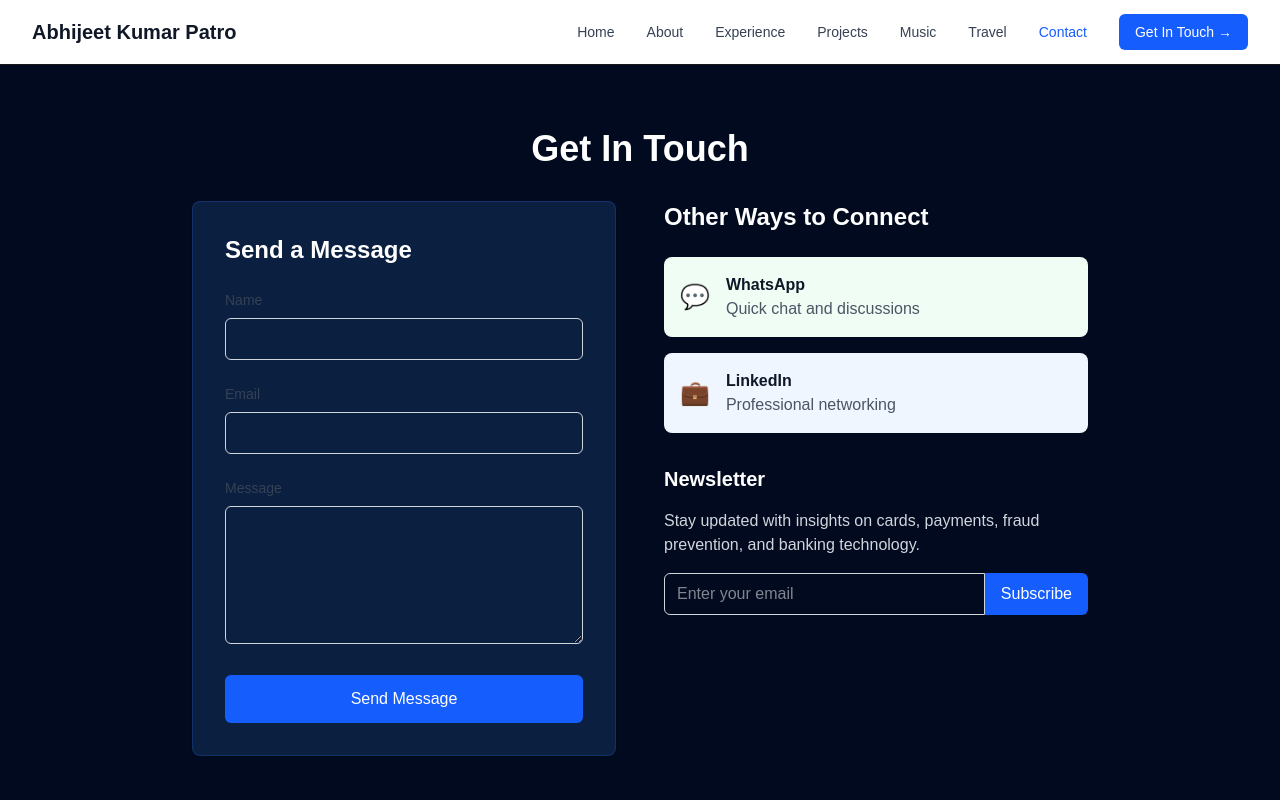
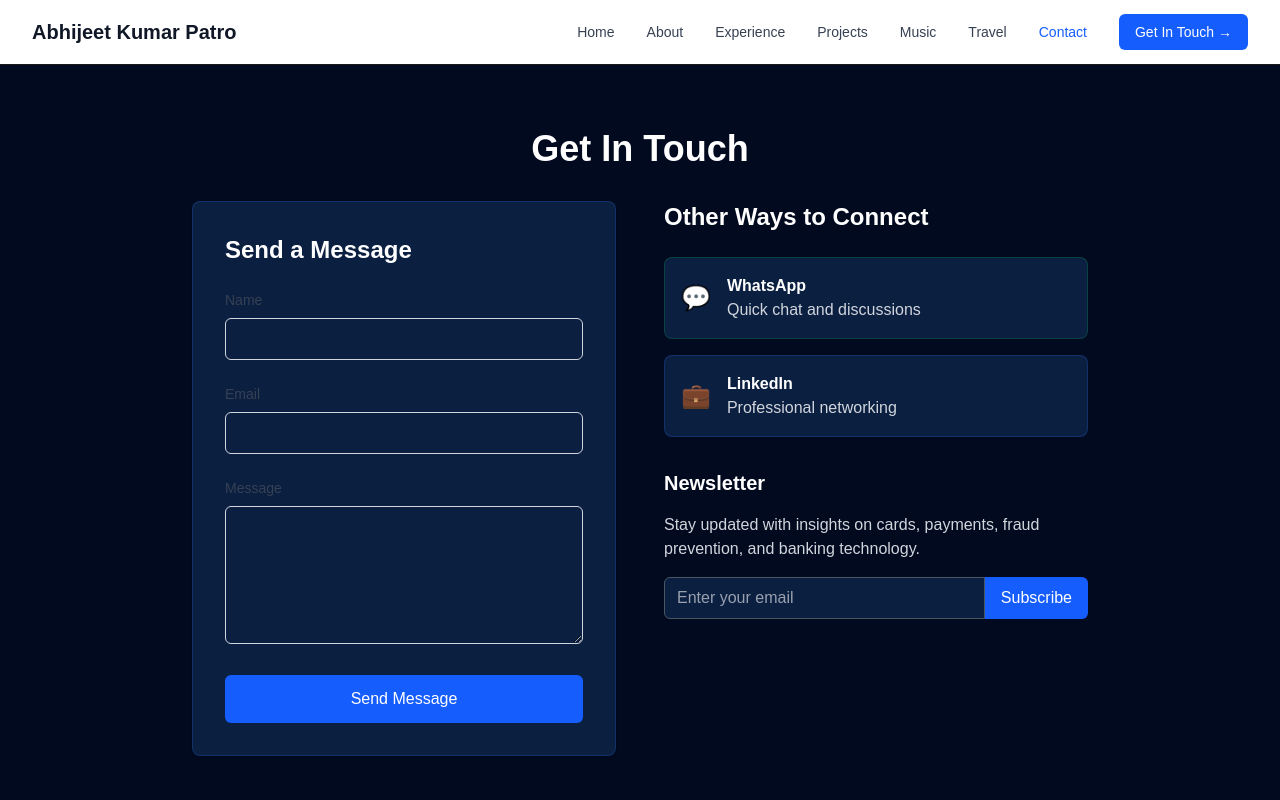
Before and after one commit to AbhijeetKumarPatro/abhijeetonline, a Next.js app: page /contact in a window 1280 px wide. Shown: the top 800 px of the page. Built offline with nearby package versions, Linux system fonts and the light colour scheme; no server answers.

Commit message:
Fix color formatting consistency across all pages - dark theme cards and text colors

```diff
--- a/app/contact/page.tsx
+++ b/app/contact/page.tsx
@@ -33,12 +33,12 @@ export default function ContactPage() {
                   href={`https://wa.me/${process.env.NEXT_PUBLIC_WHATSAPP_NUMBER}`}
                   target="_blank"
                   rel="noopener noreferrer"
-                  className="flex items-center p-4 bg-green-50 rounded-lg hover:bg-green-100 transition-colors"
+                  className="flex items-center p-4 bg-[#0b1f41] rounded-lg hover:bg-[#0f2549] transition-colors border border-green-500/20"
                 >
-                  <div className="text-green-600 text-2xl mr-4">💬</div>
+                  <div className="text-green-400 text-2xl mr-4">💬</div>
                   <div>
-                    <h3 className="font-semibold text-gray-900">WhatsApp</h3>
-                    <p className="text-gray-600">Quick chat and discussions</p>
+                    <h3 className="font-semibold text-white">WhatsApp</h3>
+                    <p className="text-gray-300">Quick chat and discussions</p>
                   </div>
                 </a>
 
@@ -46,12 +46,12 @@ export default function ContactPage() {
                   href="https://linkedin.com/in/abhijeetpatro"
                   target="_blank"
                   rel="noopener noreferrer"
-                  className="flex items-center p-4 bg-blue-50 rounded-lg hover:bg-blue-100 transition-colors"
+                  className="flex items-center p-4 bg-[#0b1f41] rounded-lg hover:bg-[#0f2549] transition-colors border border-blue-500/20"
                 >
-                  <div className="text-blue-600 text-2xl mr-4">💼</div>
+                  <div className="text-blue-400 text-2xl mr-4">💼</div>
                   <div>
-                    <h3 className="font-semibold text-gray-900">LinkedIn</h3>
-                    <p className="text-gray-600">Professional networking</p>
+                    <h3 className="font-semibold text-white">LinkedIn</h3>
+                    <p className="text-gray-300">Professional networking</p>
                   </div>
                 </a>
               </div>
@@ -66,7 +66,7 @@ export default function ContactPage() {
                 <input
                   type="email"
                   placeholder="Enter your email"
-                  className="flex-1 px-3 py-2 border border-gray-300 rounded-l-md focus:outline-none focus:ring-2 focus:ring-blue-500"
+                  className="flex-1 px-3 py-2 border border-gray-600 rounded-l-md focus:outline-none focus:ring-2 focus:ring-blue-500 bg-[#0b1f41] text-white placeholder-gray-400"
                 />
                 <button className="bg-blue-600 text-white px-4 py-2 rounded-r-md hover:bg-blue-700 focus:outline-none focus:ring-2 focus:ring-blue-500 focus:ring-offset-2">
                   Subscribe
--- a/app/experience/page.tsx
+++ b/app/experience/page.tsx
@@ -70,14 +70,14 @@ export default function ExperiencePage() {
           {experiences.map((exp, index) => (
             <div
               key={`${exp.company}-${exp.role}`}
-              className="bg-white p-8 rounded-lg shadow-sm border"
+              className="bg-[#0b1f41] p-8 rounded-lg shadow-sm border border-blue-500/20"
             >
               <div className="flex flex-col sm:flex-row sm:justify-between sm:items-start mb-4">
                 <div>
                   <h2 className="text-2xl font-semibold text-blue-200">{exp.company}</h2>
                   <h3 className="text-lg text-blue-300 font-medium">{exp.role}</h3>
                 </div>
-                <span className="text-sm text-gray-500 mt-2 sm:mt-0">{exp.period}</span>
+                <span className="text-sm text-gray-400 mt-2 sm:mt-0">{exp.period}</span>
               </div>
               <ul className="space-y-2">
                 {exp.achievements.map((achievement, i) => (
--- a/app/music/page.tsx
+++ b/app/music/page.tsx
@@ -19,7 +19,7 @@ export default function MusicPage() {
           <p className="text-lg text-gray-300 leading-relaxed mb-6">
             My musical journey began with the guitar, a instrument that has taught me patience, precision, and the beauty of structured creativity. Through self-learning and dedicated practice, I've developed skills in acoustic guitar playing, focusing on fingerstyle techniques and music theory.
           </p>
-          <p className="text-lg text-gray-700 leading-relaxed">
+          <p className="text-lg text-gray-300 leading-relaxed">
             Music has become more than a hobby—it's a discipline that enhances my analytical thinking and problem-solving abilities, qualities that translate directly to my work in banking technology and system design.
           </p>
         </section>
```
